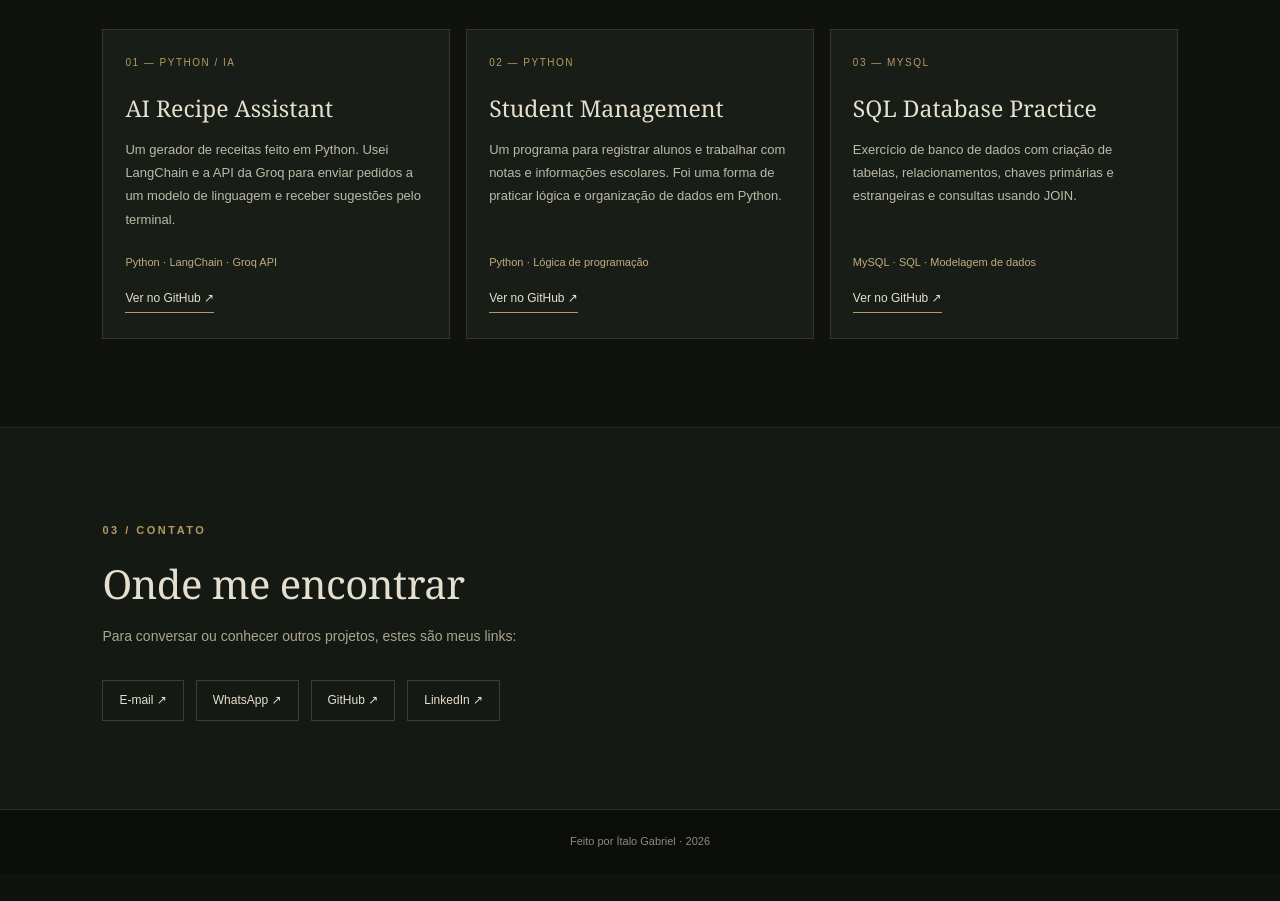
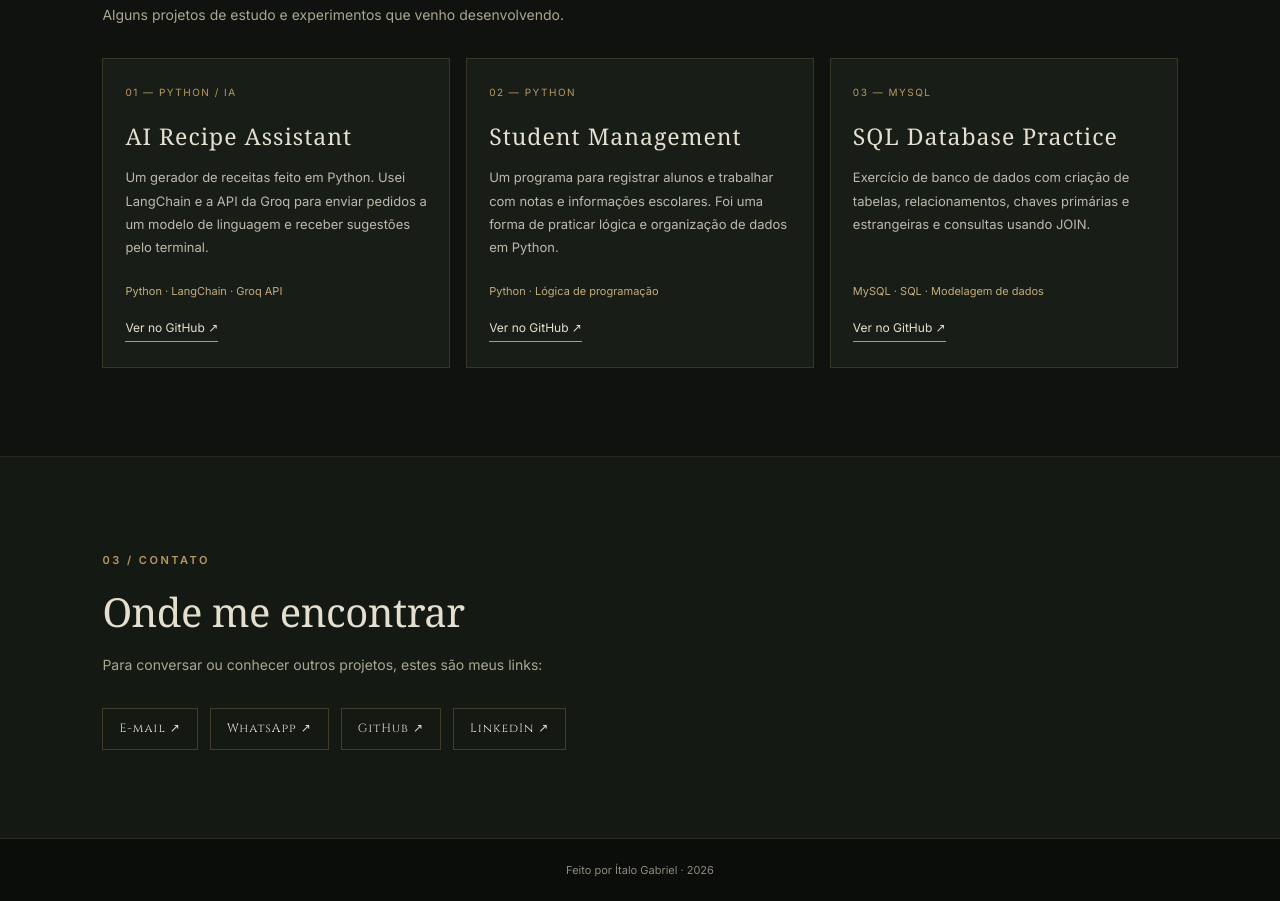
Before and after one commit to Biel9080/Portifolio, a plain HTML site: page index.html in a window 1280 px wide. Shown: the part 1725-2626 px from the top of the page. Before the commit the page ends 2598 px from the top, so only its background shows below. Drawn offline with Linux system fonts and the light colour scheme.

Commit message:
Add vintage typography

```diff
--- a/style.css
+++ b/style.css
@@ -1,3 +1,4 @@
+@import url('https://fonts.googleapis.com/css2?family=Cinzel:wght@400;500;600;700&family=Cormorant+Garamond:ital,wght@0,400;0,500;0,600;1,400;1,500&family=Inter:wght@400;500;600;700&display=swap');
 :root {
     --bg: #10120f;
     --surface: #191d17;
@@ -447,3 +448,18 @@ footer {
         transform: none;
     }
 }
+/* Tipografia inspirada em Deadlock */
+
+body {
+    font-family: 'Inter', sans-serif;
+}
+
+h1, h2, h3 {
+    font-family: 'Cormorant Garamond', serif;
+    letter-spacing: 1px;
+}
+
+nav, .contact-links, .hero-button {
+    font-family: 'Cinzel', serif;
+    letter-spacing: 1px;
+}
```
